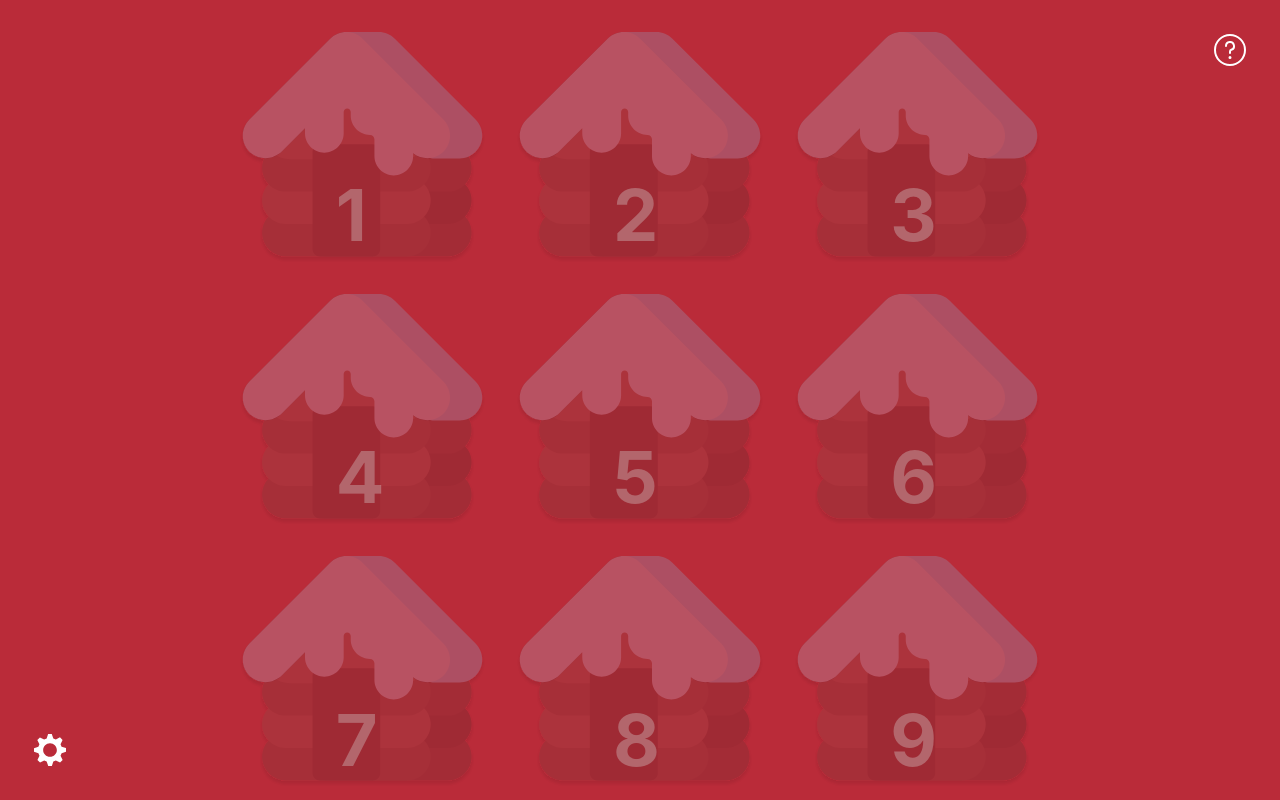
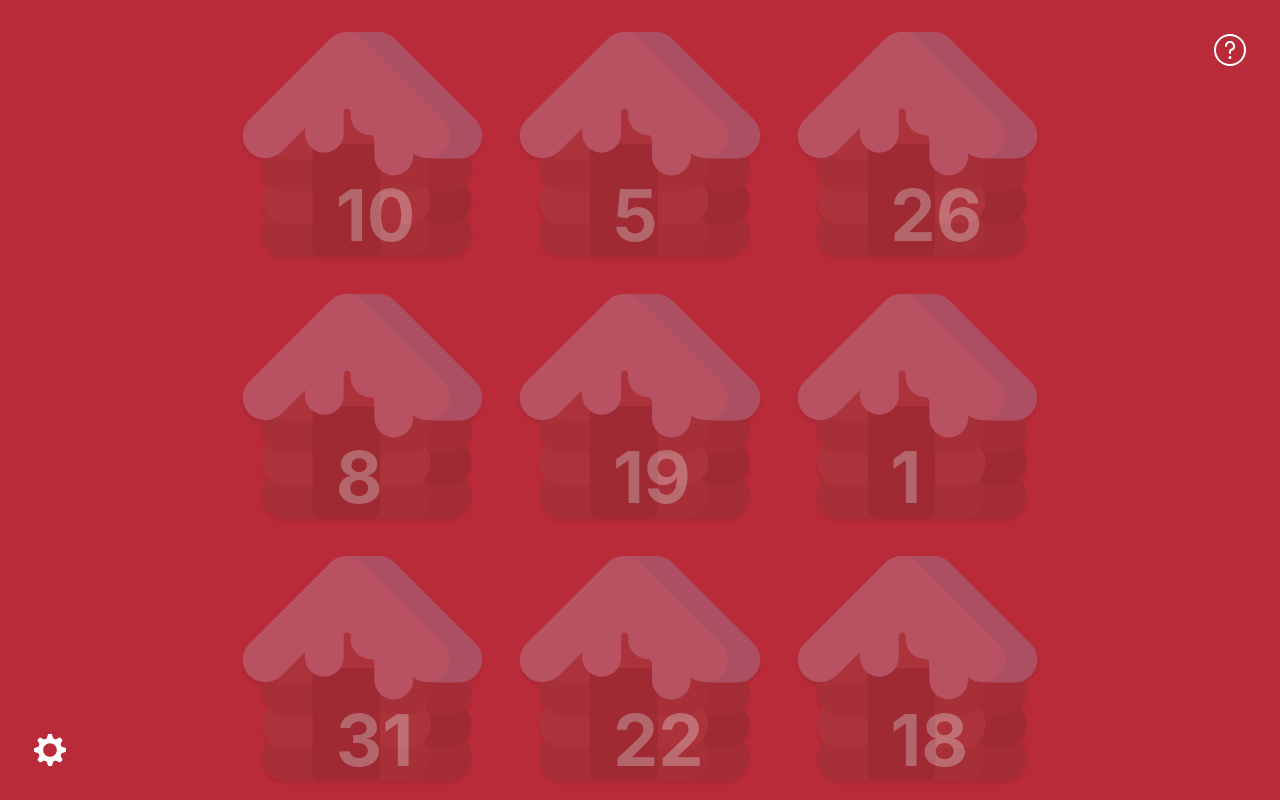
Before and after one commit to beardsleym/christmas, a Next.js app: page / in a window 1280 px wide. Shown: the top 800 px of the page. Built offline with nearby package versions, Linux system fonts and the light colour scheme.

Commit message:
shuffle days

```diff
--- a/pages/index.tsx
+++ b/pages/index.tsx
@@ -22,16 +22,16 @@ export default function Home() {
 
   const date = new Date();
   const currentDay = date.getDate();
-  console.log(currentDay);
-
   return (
     <>
       <Header />
       <Container h="2xl" maxW="4xl">
         <SimpleGrid m={8} columns={[1, 2, 3]} spacingX={8} spacingY={8}>
-          {Array.from({ length: 31 }, (_, i) => i + 1).map((value, i) => (
-            <DayItem key={i} id={value} disabled={value !== currentDay} />
-          ))}
+          {Array.from({ length: 31 }, (_, i) => i + 1)
+            .sort(() => Math.random() - 0.5)
+            .map((value, i) => (
+              <DayItem key={i} id={value} disabled={value !== currentDay} />
+            ))}
         </SimpleGrid>
       </Container>
       <IconButton
```
